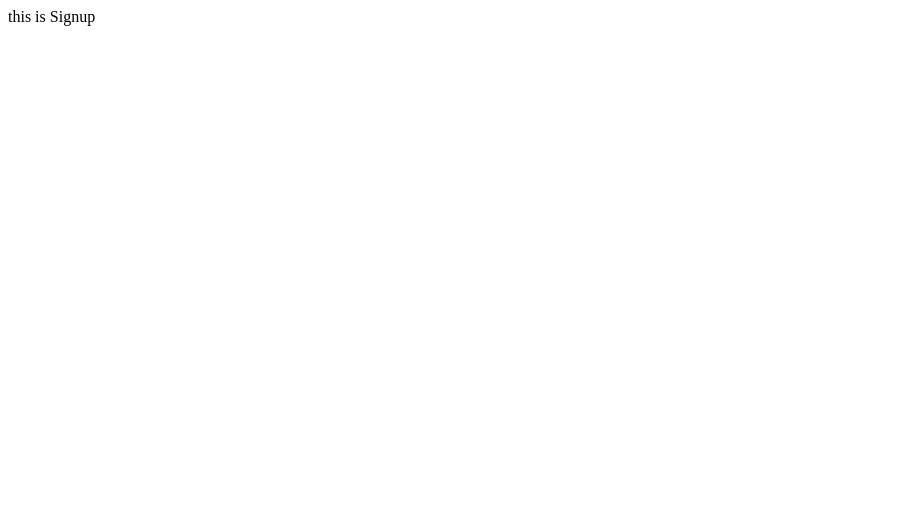
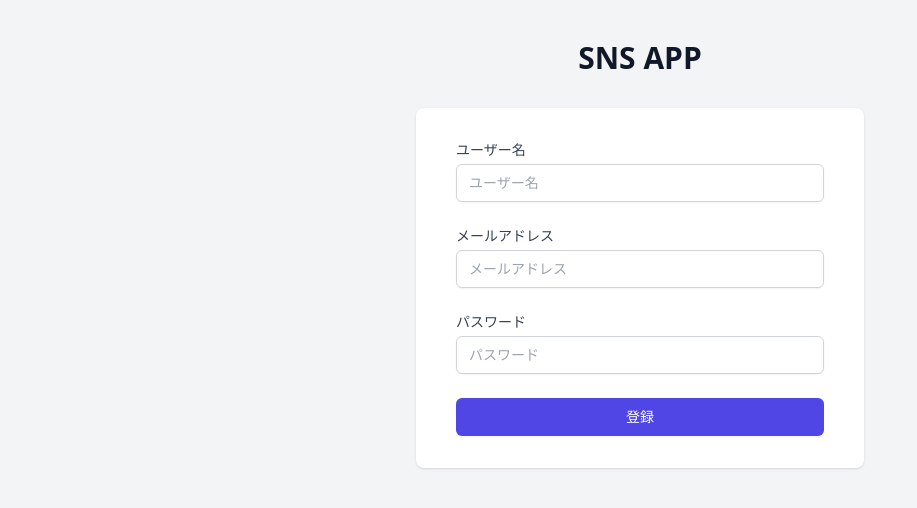
Before and after one commit to 58yang/sns-app, a React (Create React App) app: page /singup in a window 1280 px wide. Shown: the top 508 px of the page, without its empty margins (0-917 px from the left). Built offline with nearby package versions, Linux system fonts and the light colour scheme.

Commit message:
40.ユーザーの登録機能を作ろう1

```diff
--- a/package.json
+++ b/package.json
@@ -3,6 +3,7 @@
   "version": "0.1.0",
   "private": true,
   "dependencies": {
+    "@supabase/supabase-js": "^2.45.6",
     "@testing-library/jest-dom": "^5.17.0",
     "@testing-library/react": "^13.4.0",
     "@testing-library/user-event": "^13.5.0",
--- a/src/index.css
+++ b/src/index.css
@@ -1,4 +1,4 @@
-/*ファイル名:index.css */
+/*ファイル名:index.css*/
 
 @tailwind base;
 @tailwind components;
--- /dev/null
+++ b/src/lib/supabase.js
@@ -0,0 +1,8 @@
+//ファイル名:supabase.js
+
+import { createClient } from "@supabase/supabase-js";
+
+export const supabase = createClient(
+  process.env.REACT_APP_SUPABASE_URL,
+  process.env.REACT_APP_SUPABASE_API_KEY
+);
--- a/src/pages/Signup.js
+++ b/src/pages/Signup.js
@@ -1,7 +1,78 @@
 //ファイル名:Signup.js
 
 function Signup() {
-  return <div>this is Signup</div>;
+  return (
+    <div className="min-h-screen bg-gray-100 py-10 px-4 sm:px-6 lg:px-8">
+      <div className="flex flex-col items-center">
+        <h2 className="text-3xl font-extrabold text-gray-900">SNS APP</h2>
+        <div className="mt-8 w-full max-w-md">
+          <div className="bg-white py-8 px-4 shadow sm:rounded-lg sm:px-10">
+            <div className="space-y-6">
+              <div>
+                <label
+                  className="block text-sm font-medium text-gray-700"
+                  htmlFor="username"
+                >
+                  ユーザー名
+                </label>
+                <div className="mt-1">
+                  <input
+                    id="username"
+                    name="username"
+                    placeholder="ユーザー名"
+                    required
+                    type="text"
+                    className="appearance-none block w-full px-3 py-2 border border-gray-300 rounded-md shadow-sm placeholder-gray-400 focus:outline-none focus:ring-indigo-500 focus:border-indigo-500 sm:text-sm"
+                  />
+                </div>
+              </div>
+              <div>
+                <label
+                  className="block text-sm font-medium text-gray-700"
+                  htmlFor="email"
+                >
+                  メールアドレス
+                </label>
+                <div className="mt-1">
+                  <input
+                    id="email"
+                    name="email"
+                    placeholder="メールアドレス"
+                    required
+                    type="email"
+                    className="appearance-none block w-full px-3 py-2 border border-gray-300 rounded-md shadow-sm placeholder-gray-400 focus:outline-none focus:ring-indigo-500 focus:border-indigo-500 sm:text-sm"
+                  />
+                </div>
+              </div>
+              <div>
+                <label
+                  className="block text-sm font-medium text-gray-700"
+                  htmlFor="password"
+                >
+                  パスワード
+                </label>
+                <div className="mt-1">
+                  <input
+                    id="password"
+                    name="password"
+                    placeholder="パスワード"
+                    required
+                    type="password"
+                    className="appearance-none block w-full px-3 py-2 border border-gray-300 rounded-md shadow-sm placeholder-gray-400 focus:outline-none focus:ring-indigo-500 focus:border-indigo-500 sm:text-sm"
+                  />
+                </div>
+              </div>
+              <div>
+                <button className="w-full flex justify-center py-2 px-4 border border-transparent rounded-md shadow-sm text-sm font-medium text-white bg-indigo-600 hover:bg-indigo-700 focus:outline-none focus:ring-2 focus:ring-offset-2 focus:ring-indigo-500 disabled:opacity-50 disabled:cursor-not-allowed">
+                  登録
+                </button>
+              </div>
+            </div>
+          </div>
+        </div>
+      </div>
+    </div>
+  );
 }
 
 export default Signup;
--- /dev/null
+++ b/src/repositories/auth.js
@@ -0,0 +1,15 @@
+//ファイル名:auth.js
+
+import { supabase } from "../lib/supabase";
+
+export const authRepository = {
+  async signup(name, email, password) {
+    const { data, error } = await supabase.auth.signup({
+      email,
+      password,
+      options: { data: { name } },
+    });
+    if (error != null) throw new Error(error.message);
+    return { ...data.user, userName: data.user.user_metadata.name };
+  },
+};
--- a/src/tailwind.config.js
+++ b/tailwind.config.js
@@ -1,8 +1,8 @@
-//ファイル名:tailwind.config.js
+/*ファイル名：tailwind.config.js*/
 
 /** @type {import('tailwindcss').Config} */
 module.exports = {
-  content: [],
+  content: ["./src/**/*.{js,jsx,ts,tsx}"],
   theme: {
     extend: {},
   },
```
Also changed, not shown: 1 other file (tests, documents, lock files or other folders).
